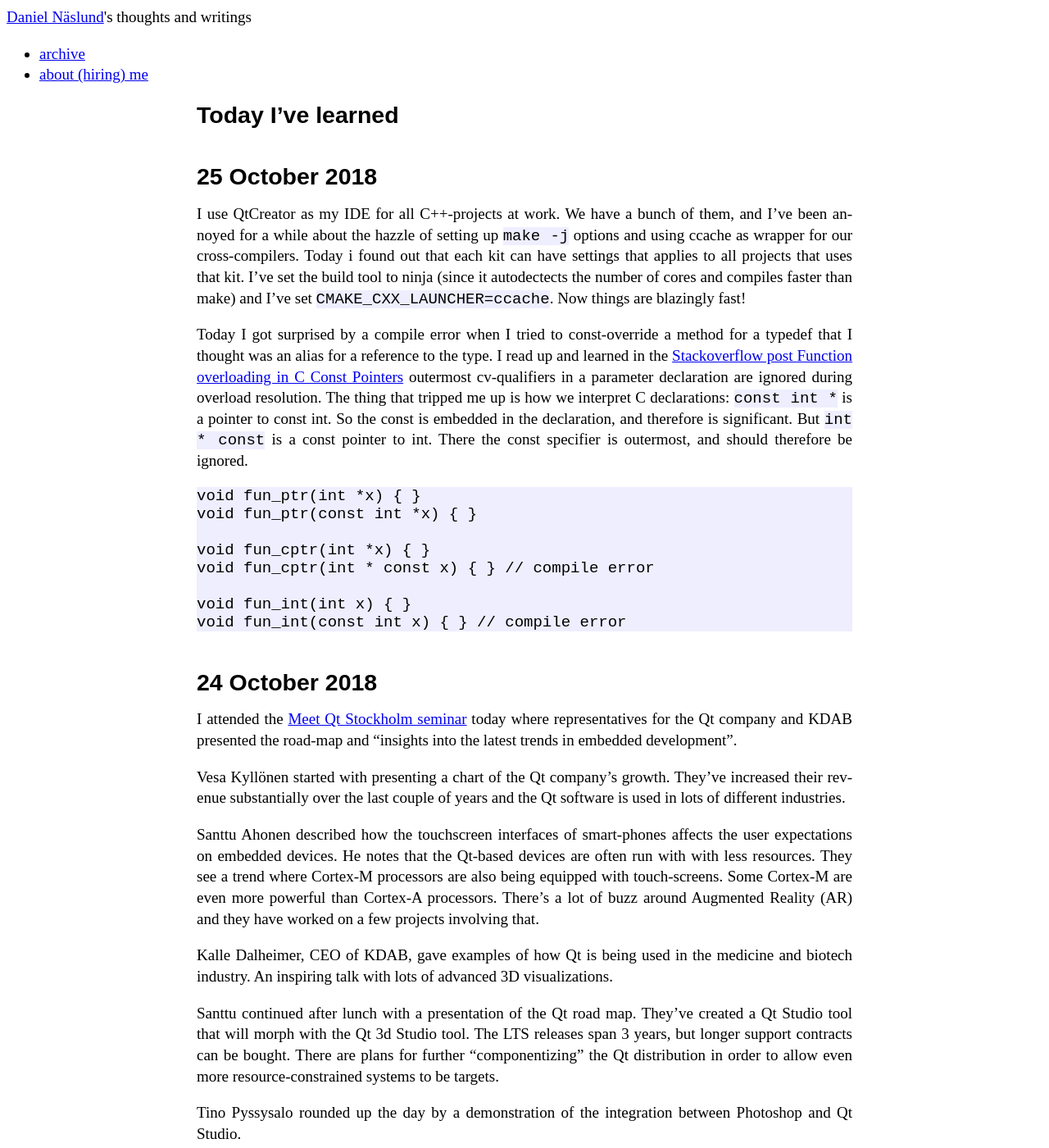
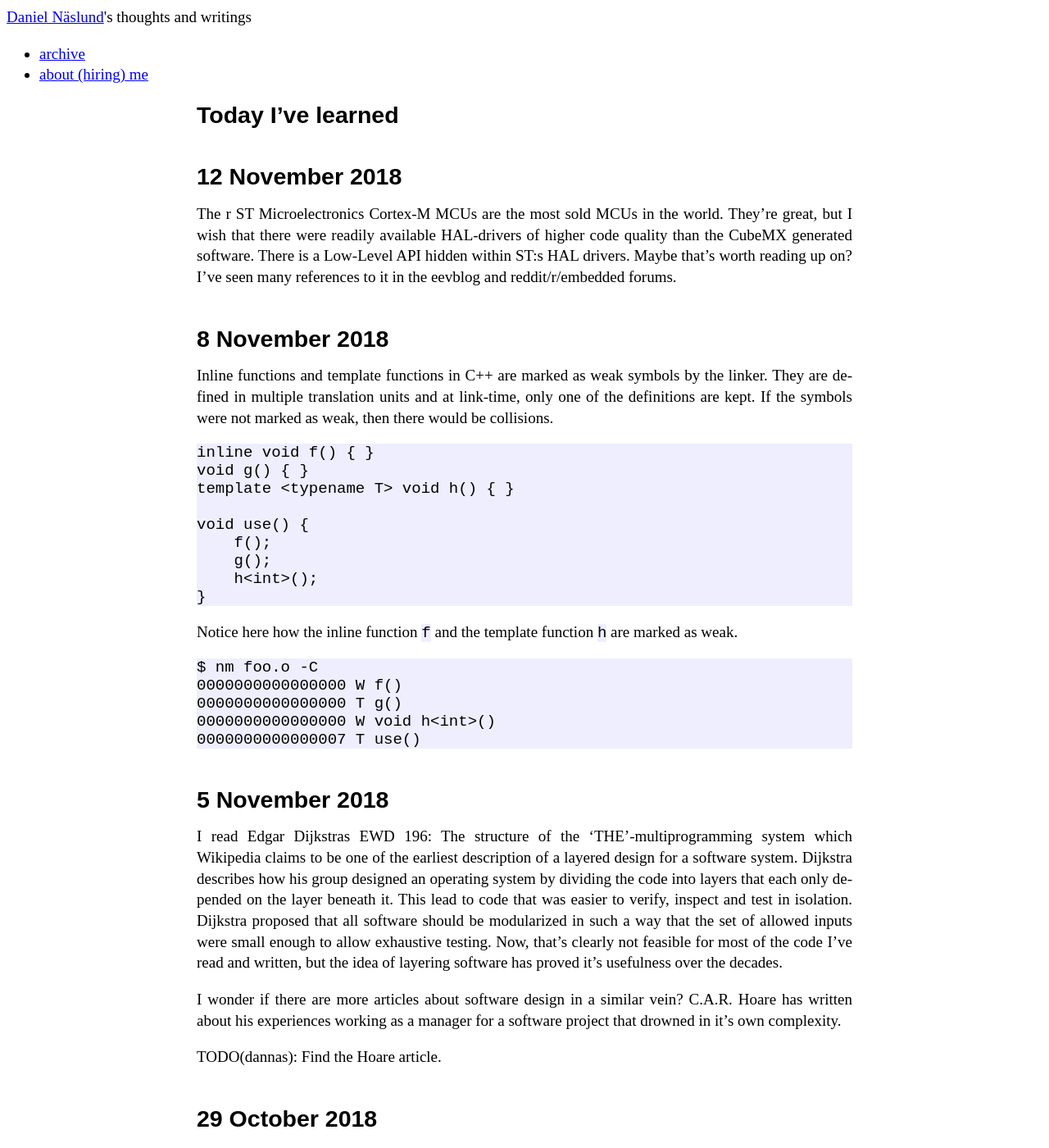
Before and after one commit to dannas/dannas.github.com, a Jekyll site: the page built from TIL.markdown, in a window 1280 px wide and 1400 px high. Shown: the whole window at 82% size. Built offline with Jekyll 4.4.1, drawn with Linux system fonts in a browser that asks for light colours; some of the changed text lies outside the part shown.

Commit message:
Another TIL

````diff
--- a/TIL.markdown
+++ b/TIL.markdown
@@ -4,6 +4,64 @@ title: TIL - Today I've Learned
 use_math: true
 ---
 # Today I've learned
+
+## 12 November 2018
+
+The r ST Microelectronics Cortex-M MCUs are the most sold MCUs in the world. They're great, but I wish that there were readily available HAL-drivers of  higher code quality than the CubeMX generated software. There is a Low-Level API hidden within ST:s HAL drivers. Maybe that's worth reading up on? I've seen many references to it in the eevblog and reddit/r/embedded forums.
+
+## 8 November 2018
+
+Inline functions and template functions in C++ are marked as weak symbols by the linker.  They are defined in multiple translation units and at link-time, only one of the definitions are kept. If the symbols were not marked as weak, then there would be collisions.
+
+```
+inline void f() { }
+void g() { }
+template <typename T> void h() { }
+
+void use() {
+    f();
+    g();
+    h<int>();
+}
+```
+
+Notice here how the inline function `f` and the template function `h` are marked as weak.
+
+```
+$ nm foo.o -C
+0000000000000000 W f()
+0000000000000000 T g()
+0000000000000000 W void h<int>()
+0000000000000007 T use()
+```
+
+## 5 November 2018
+
+I read Edgar Dijkstras EWD 196: The structure of the 'THE'-multiprogramming system which Wikipedia claims to be one of the earliest description of a layered design for a software system. Dijkstra describes how his group designed an operating system by dividing the code into layers that each only depended on the layer beneath it. This lead to code that was easier to verify, inspect and test in isolation. Dijkstra proposed that all software should be modularized in such a way that the set of allowed inputs were small enough to allow exhaustive testing. Now, that's clearly not feasible for most of the code I've read and written, but the idea of layering software has proved it's usefulness over the decades.
+
+I wonder if there are more articles about software design in a similar vein? C.A.R. Hoare has written about his experiences working as a manager for a software project that drowned in it's own complexity.
+
+TODO(dannas): Find the Hoare article.
+
+## 29 October 2018
+
+https://www.movable-type.co.uk/scripts/latlong.html
+
+https://gis.stackexchange.com/questions/25494/how-accurate-is-approximating-the-earth-as-a-sphere#25580
+
+http://www.movable-type.co.uk/scripts/latlong-os-gridref.html
+
+http://www.movable-type.co.uk/scripts/latlong-vectors.html
+
+http://www.movable-type.co.uk/scripts/latlong-vincenty.html
+
+http://www.movable-type.co.uk/scripts/latlong-utm-mgrs.html
+
+https://cs.nyu.edu/visual/home/proj/tiger/gisfaq.html
+
+[DrMath on Deriving the Haversine formula](http://mathforum.org/library/drmath/view/51879.html)
+
+
 
 ## 25 October 2018
 
````
